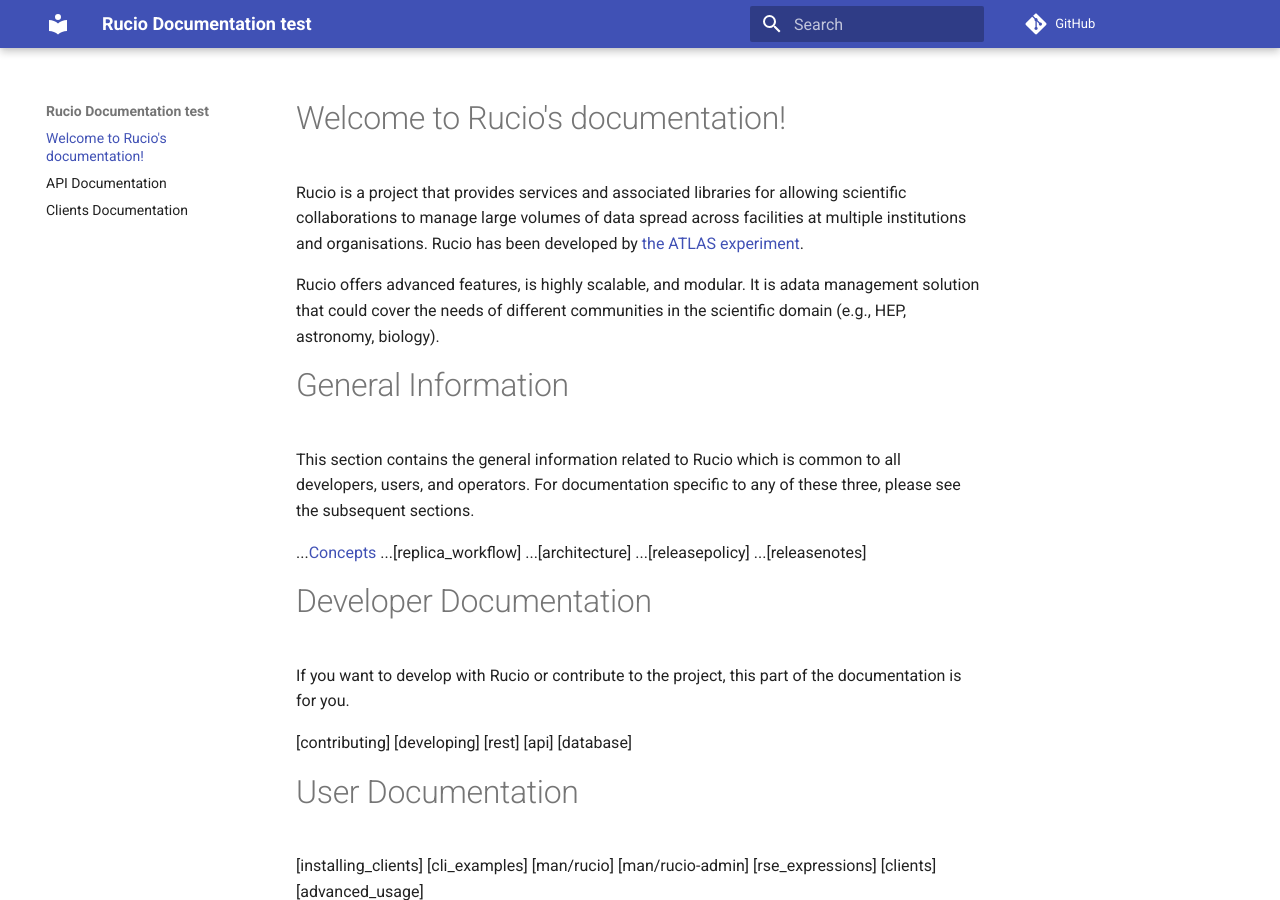
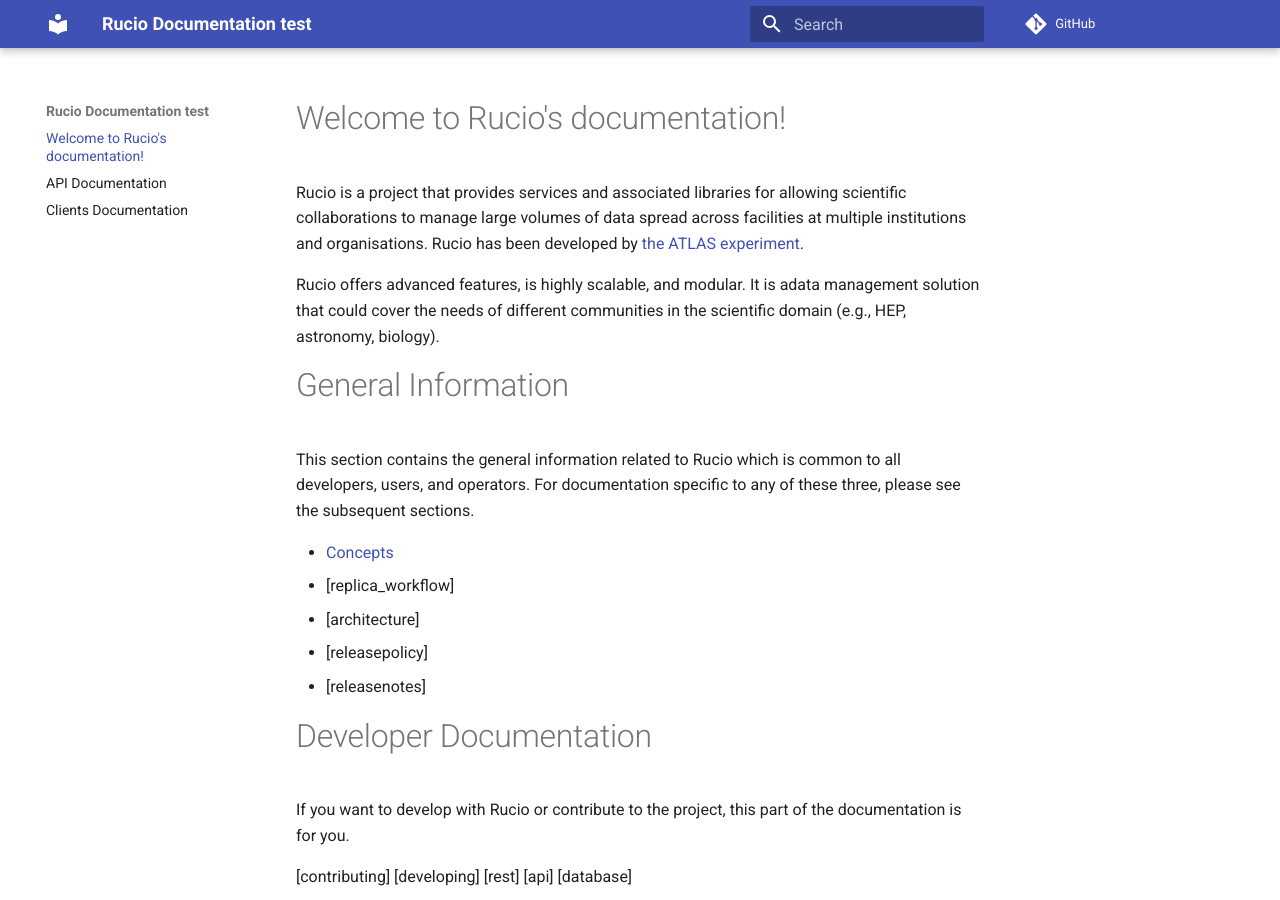
Before and after one commit to bari12/documentation_test, an MkDocs documentation site: the page built from docs/index.md, in a window 1280 px wide and 900 px high. Built offline with MkDocs 1.6.1 and Material for MkDocs 9.7.7, drawn with Linux system fonts in a browser that asks for light colours; comment, search, counter and statistics services are not loaded.

```diff
--- a/docs/index.md
+++ b/docs/index.md
@@ -12,11 +12,11 @@ This section contains the general information related to Rucio which is
 common to all developers, users, and operators. For documentation
 specific to any of these three, please see the subsequent sections.
 
-...[Concepts](concepts.md)
-...[replica_workflow]
-...[architecture]
-...[releasepolicy]
-...[releasenotes]
+* [Concepts](concepts.md)
+* [replica_workflow]
+* [architecture]
+* [releasepolicy]
+* [releasenotes]
 
 Developer Documentation
 =======================
```
